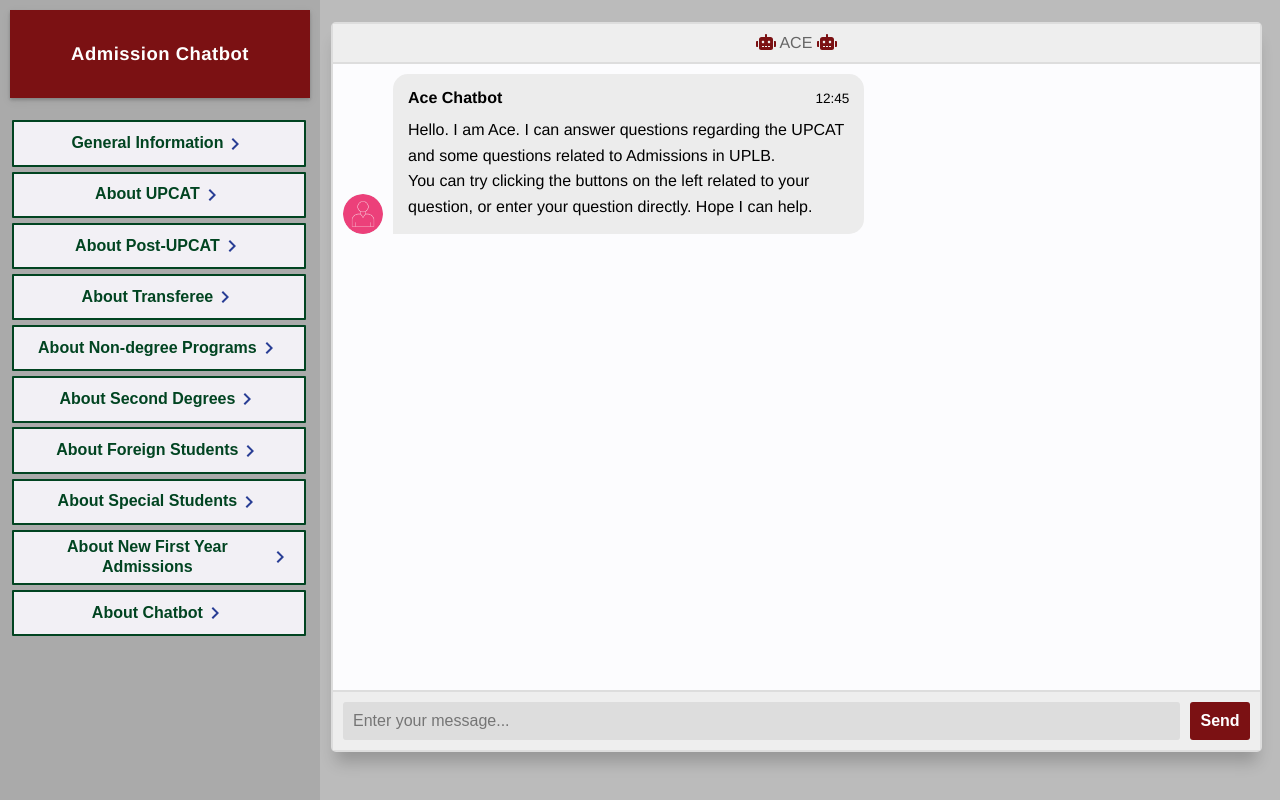
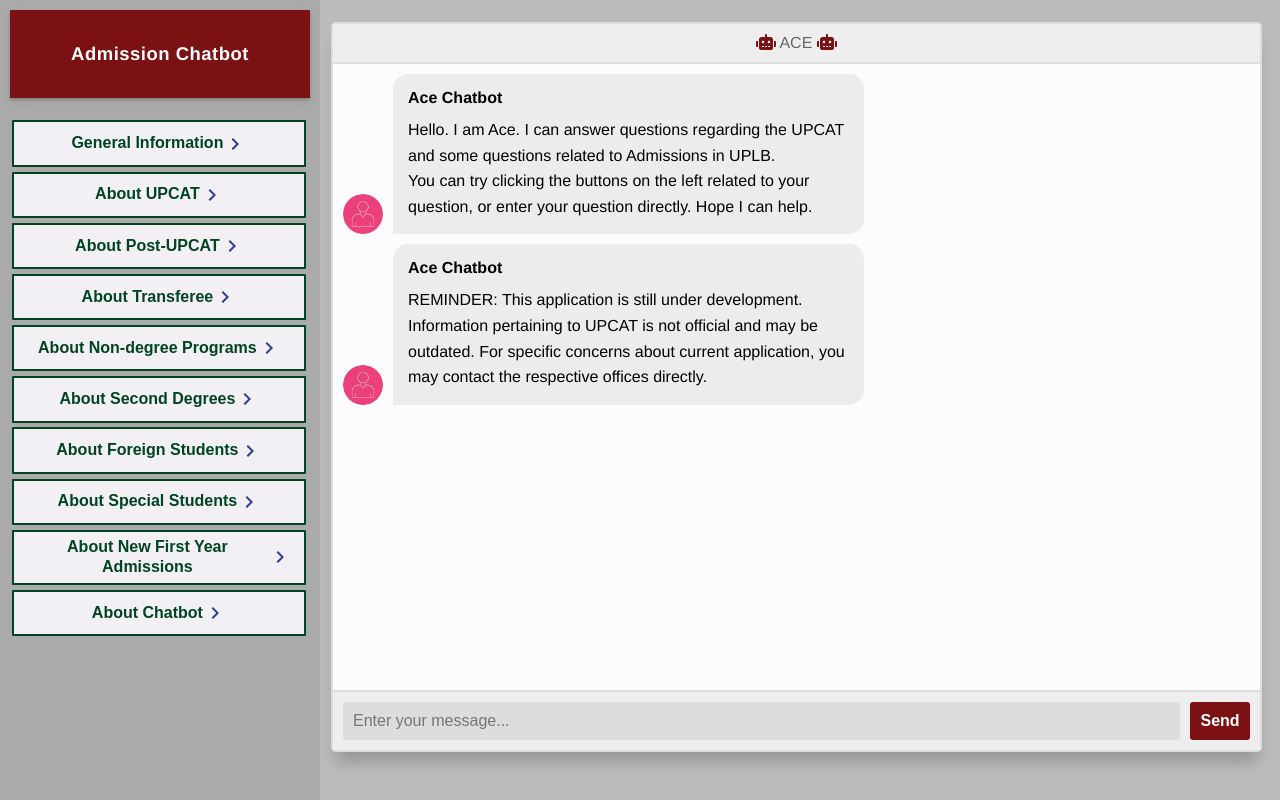
Before and after one commit to jfeching/admission_chatbot, a Flask app: page / in a window 1280 px wide. Run offline with Flask 3, Linux system fonts and the light colour scheme; parts of the project's set-up code (start-up, migrations or seed data) failed here and were passed over; some libraries are stand-ins or nearby versions.

Commit message:
edit: initial msg

```diff
--- a/templates/index.html
+++ b/templates/index.html
@@ -44,12 +44,25 @@
             <div class="msg-bubble">
               <div class="msg-info">
                 <div class="msg-info-name">Ace Chatbot</div>
-                <div class="msg-info-time">12:45</div>
               </div>
 
               <div class="msg-text">
                 Hello. I am Ace. I can answer questions regarding the UPCAT and some questions related to Admissions in UPLB.
                 <br>You can try clicking the buttons on the left related to your question, or enter your question directly. Hope I can help.
+              </div>
+
+            </div>
+          </div>
+          <div class="msg left-msg">
+            <div class="msg-img" style="background-image: url('/static/bot.png')"></div>
+
+            <div class="msg-bubble">
+              <div class="msg-info">
+                <div class="msg-info-name">Ace Chatbot</div>
+              </div>
+
+              <div class="msg-text">
+                REMINDER: This application is still under development. Information pertaining to UPCAT is not official and may be outdated. For specific concerns about current application, you may contact the respective offices directly.
               </div>
             </div>
           </div>
```
Also changed, not shown: data.json.
